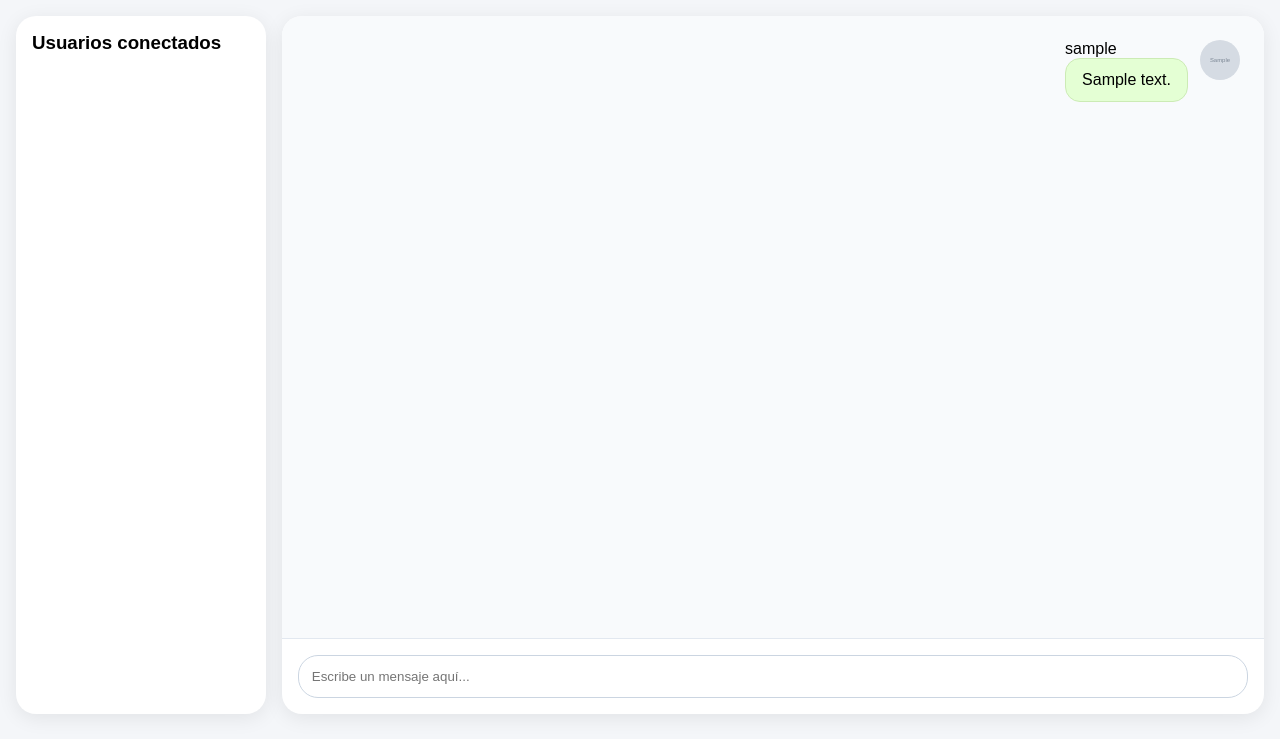
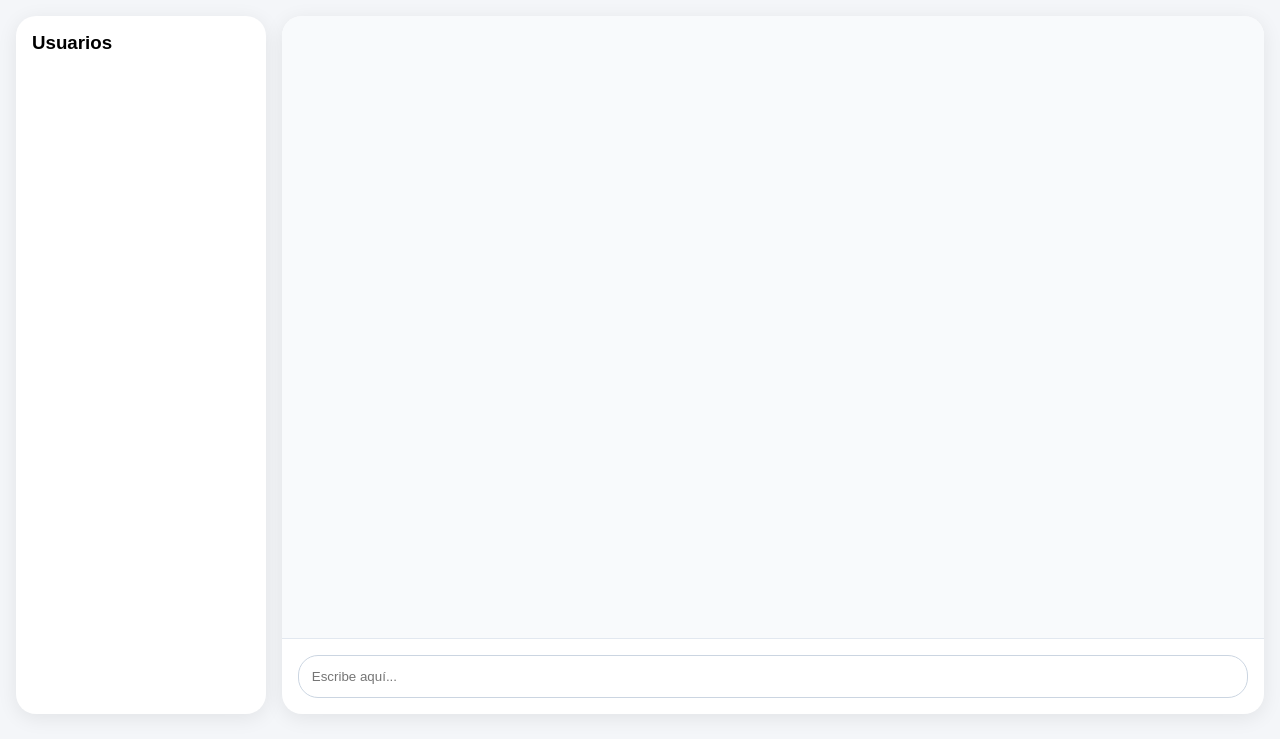
Before and after one commit to steven030/Web_chat, a Flask app: page /chat_user in a window 1280 px wide. Shown: the part 61-800 px from the top of the page. Run offline with Flask 3, Linux system fonts and the light colour scheme; the visitor is signed in with stand-in values (Sample User, id 1); tables that the repository leaves empty hold one stand-in row (values such as "Sample post"); grey boxes marked "Sample" are stand-in pictures; some libraries are stand-ins or nearby versions.

Commit message:
Update Chat__user.html

```diff
--- a/templates/Chat__user.html
+++ b/templates/Chat__user.html
@@ -1,11 +1,10 @@
 {% extends 'base/base.html' %}
-
 {% block content %}
 {% from 'macro.html' import renderform %}
 
 <div id="chat-page-wrapper">
     <div id="contact-list">
-    <h3>Usuarios conectados</h3>
+        <h3>Usuarios</h3>
         <ul>
             {% for user in all_users %}
                 <li class="user-item" onclick="selectUser('{{ user.id }}', '{{ user.username }}')">
@@ -15,76 +14,21 @@
         </ul>
     </div>
 
-<script>
-    let currentReceiverId = null;
-
-    function selectUser(userId, username) {
-        currentReceiverId = userId;
-        document.getElementById('messages').innerHTML = ""; // Limpiar chat actual
-        alert("Ahora hablando con: " + username);
-    }
-</script>
     <div id="message">
-
         <div id="sub-message">
             <ul id="messages">
-                {% if history %}
-                    {% for histori in history.items %}
-                        {# Comparamos si el emisor del mensaje es el usuario actual #}
-                        {% set is_me = (histori[1] == username) %}
-
-                        <div class="chat-main {{ 'my-message' if is_me else 'other-message' }}">
-
-                            {% if not is_me %}
-                            <div class="chat-avatar-wrapper">
-                                <img class="user_images" src="{{ histori[2] }}" alt="Avatar">
-                            </div>
-                            {% endif %}
-
-                            <div class="chat-content-body">
-                                <span class="chat-username">{{ histori[1] }}</span>
-                                <li class="chat-box">
-                                    <p id="content">{{ histori[3] }}</p>
-                                </li>
-                            </div>
-
-                            {% if is_me %}
-                            <div class="chat-avatar-wrapper">
-                                <img class="user_images" src="{{ histori[2] }}" alt="Avatar">
-                            </div>
-                            {% endif %}
-
-                        </div>
-                    {% endfor %}
-                {% endif %}
                 </ul>
         </div>
-
         <div id="input-container">
-            <form method="POST" accept-charset="utf-8">
-               {{ renderform(form.comment, id="my_message", placeholder="Escribe un mensaje aquí...", autocomplete="off") }}
+            <form method="POST">
+               {{ renderform(form.comment, id="my_message", placeholder="Escribe aquí...", autocomplete="off") }}
             </form>
         </div>
-
     </div>
 </div>
 
-<script src="https://cdnjs.cloudflare.com/ajax/libs/socket.io/4.0.1/socket.io.js" integrity="sha512-q/dWJ3kcmjBLU4Qc47E4A9kTB4m3wuTY7vkFJDTZKjTs8jhyGQnaUrxa0Ytd0ssMZhbNua9hE+E7Qv1j+DyZwA==" crossorigin="anonymous"></script>
-<script src="https://code.jquery.com/jquery-3.6.0.js" integrity="sha256-H+K7U5CnXl1h5ywQfKtSj8PCmoN9aaq30gDh27Xc0jk=" crossorigin="anonymous"></script>
-
-<script type="text/javascript">
-    window.currentUser = "{{ username }}";
-</script>
-
-<script type="text/javascript" src="{{ url_for('static', filename='js/chat_style.js') }}"></script>
-<script type="text/javascript" src="{{ url_for('static', filename='js/chat_messages.js') }}"></script>
-
-<script type="text/javascript">
-    $(document).ready(function() {
-        // Ejecuta el scroll inicial si la función ya fue cargada por chat_style.js
-        if (typeof window.scrollDiv === "function") {
-            window.scrollDiv();
-        }
-    });
-</script>
+<script src="https://cdnjs.cloudflare.com/ajax/libs/socket.io/4.5.1/socket.io.min.js"></script>
+<script src="https://code.jquery.com/jquery-3.6.0.min.js"></script>
+<script>window.currentUser = "{{ username }}";</script>
+<script src="{{ url_for('static', filename='js/chat_messages.js') }}"></script>
 {% endblock %}
```
Lines whose indentation alone changed are shown as unchanged.
